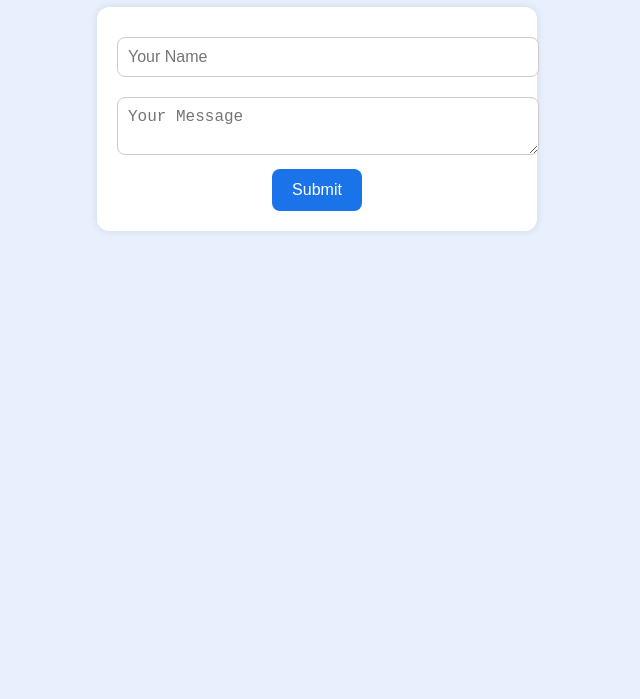
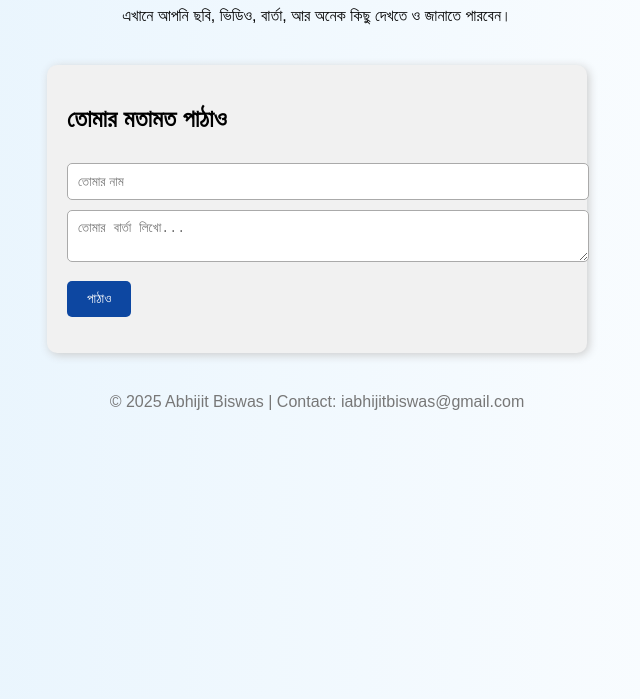
Before and after one commit to iabhijitbiswas/iabhijitbiswas.github.io, a plain HTML site: page index.html in a window 1280 px wide. Shown: the part 101-800 px from the top of the page, without its empty margins (323-963 px from the left). Drawn offline with Linux system fonts and the light colour scheme.

Commit message:
index.html

```diff
--- a/index.html
+++ b/index.html
@@ -1,63 +1,72 @@
 <!DOCTYPE html>
-<html lang="en">
+<html>
 <head>
-  <meta charset="UTF-8" />
-  <meta name="viewport" content="width=device-width, initial-scale=1.0"/>
-  <title>Abhijit's Website</title>
+  <title>Welcome to Abhijit's Website</title>
+  <meta charset="UTF-8">
+  <meta name="viewport" content="width=device-width, initial-scale=1.0">
   <style>
     body {
-      font-family: sans-serif;
-      background: #e8f0fe;
+      background: linear-gradient(to right, #e3f2fd, #ffffff);
+      font-family: Arial, sans-serif;
       padding: 20px;
+    }
+    h1 {
+      color: #0d47a1;
       text-align: center;
     }
-    h1 {
-      color: #1a73e8;
-    }
     form {
-      max-width: 400px;
-      margin: 20px auto;
-      background: #fff;
+      max-width: 500px;
+      margin: 40px auto;
       padding: 20px;
-      border-radius: 12px;
-      box-shadow: 0 0 8px rgba(0, 0, 0, 0.1);
+      background: #f1f1f1;
+      border-radius: 10px;
+      box-shadow: 2px 2px 10px #ccc;
     }
     input, textarea {
       width: 100%;
       padding: 10px;
-      margin: 10px 0;
-      border: 1px solid #ccc;
-      border-radius: 8px;
-      font-size: 16px;
+      margin-top: 10px;
+      border-radius: 5px;
+      border: 1px solid #aaa;
     }
     button {
-      background-color: #1a73e8;
+      background: #0d47a1;
       color: white;
-      padding: 12px 20px;
-      font-size: 16px;
+      padding: 10px 20px;
       border: none;
-      border-radius: 8px;
+      margin-top: 15px;
+      border-radius: 5px;
       cursor: pointer;
     }
-    button:hover {
-      background-color: #0b5ed7;
+    footer {
+      text-align: center;
+      margin-top: 40px;
+      color: #777;
     }
   </style>
 </head>
 <body>
-  <h1>Submit Your Info</h1>
-  <form id="contactForm">
-    <input type="text" id="name" placeholder="Your Name" required />
-    <textarea id="message" placeholder="Your Message" required></textarea>
-    <button type="submit">Submit</button>
+
+  <h1>স্বাগতম ABHIJIT BISWAS-এর ওয়েবসাইটে!</h1>
+  <p style="text-align:center;">এখানে আপনি ছবি, ভিডিও, বার্তা, আর অনেক কিছু দেখতে ও জানাতে পারবেন।</p>
+
+  <form onsubmit="submitForm(event)">
+    <h2>তোমার মতামত পাঠাও</h2>
+    <input type="text" id="name" placeholder="তোমার নাম" required>
+    <textarea id="message" placeholder="তোমার বার্তা লিখো..." required></textarea>
+    <button type="submit">পাঠাও</button>
+    <p id="confirmation" style="color: green; margin-top: 10px;"></p>
   </form>
 
-  <!-- Firebase SDKs -->
-  <script src="https://www.gstatic.com/firebasejs/10.12.2/firebase-app.js"></script>
-  <script src="https://www.gstatic.com/firebasejs/10.12.2/firebase-database.js"></script>
+  <footer>
+    &copy; 2025 Abhijit Biswas | Contact: iabhijitbiswas@gmail.com
+  </footer>
+
+  <!-- Firebase SDK -->
+  <script src="https://www.gstatic.com/firebasejs/9.6.1/firebase-app-compat.js"></script>
+  <script src="https://www.gstatic.com/firebasejs/9.6.1/firebase-database-compat.js"></script>
 
   <script>
-    // ✅ Step 1: Firebase Config
     const firebaseConfig = {
       apiKey: "AIzaSyAT2gwe14MlhNFT3rS2ev2zw2Quv1oCqHg",
       authDomain: "iabhijitbiswas-11e97.firebaseapp.com",
@@ -67,29 +76,25 @@
       appId: "1:1062642021460:web:6ea8f915e8dbdc678469c1"
     };
 
-    // ✅ Step 2: Initialize Firebase
-    const app = firebase.initializeApp(firebaseConfig);
+    firebase.initializeApp(firebaseConfig);
     const database = firebase.database();
 
-    // ✅ Step 3: Form Handling
-    const form = document.getElementById('contactForm');
-    form.addEventListener('submit', (e) => {
+    function submitForm(e) {
       e.preventDefault();
-      const name = document.getElementById('name').value;
-      const message = document.getElementById('message').value;
+      const name = document.getElementById("name").value;
+      const message = document.getElementById("message").value;
 
-      // Save data to Firebase
-      const newRef = database.ref('messages').push();
-      newRef.set({
+      database.ref("messages").push({
         name: name,
         message: message,
-        timestamp: new Date().toISOString()
+        timestamp: Date.now()
       });
 
-      // Optional: Clear form after submit
-      form.reset();
-      alert("Thanks! Your message has been sent.");
-    });
+      document.getElementById("confirmation").textContent = "তোমার বার্তা পাঠানো হয়েছে!";
+      document.getElementById("name").value = "";
+      document.getElementById("message").value = "";
+    }
   </script>
+
 </body>
 </html>
```
